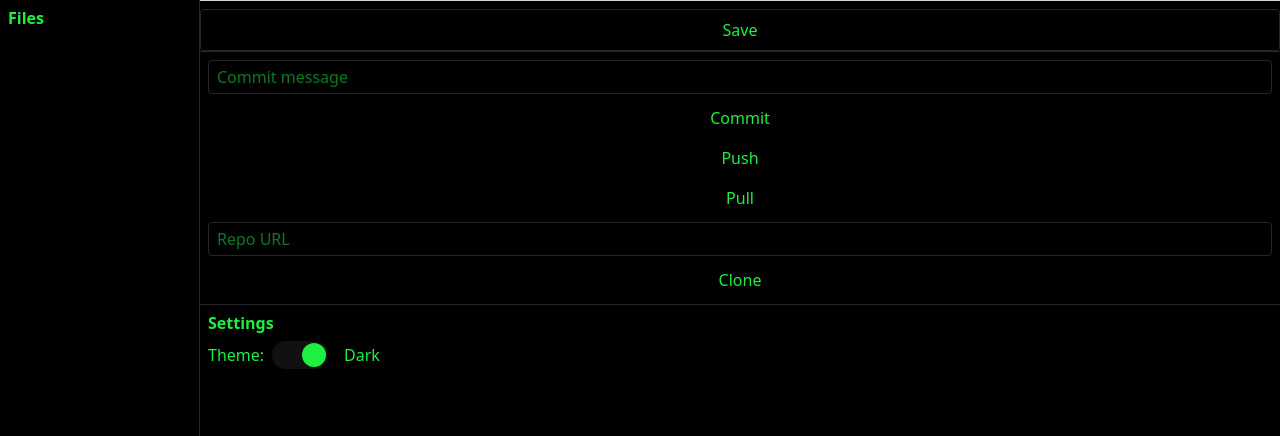
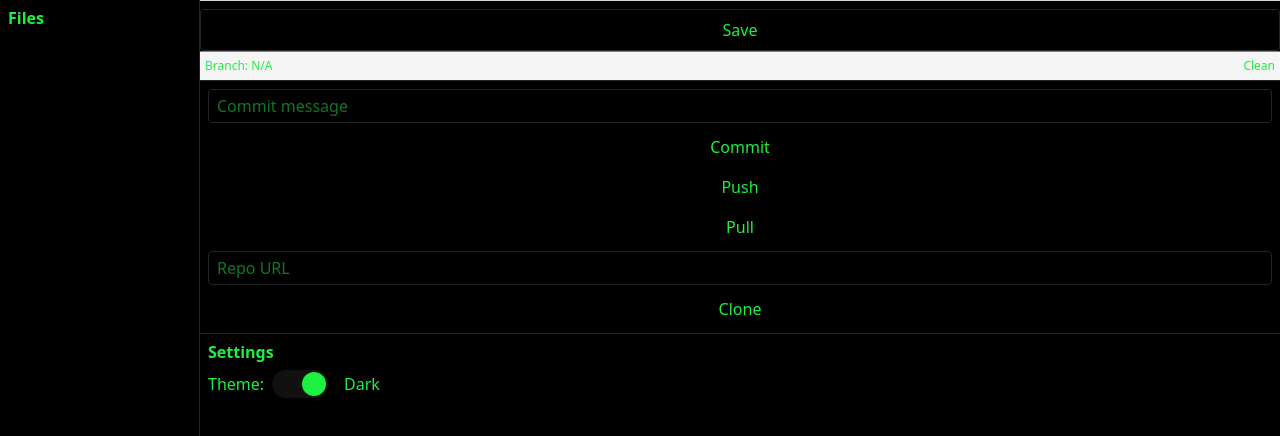
Before and after one commit to avantenaidoo/RogueRenegade, a React (Vite) app: page / in a window 1280 px wide. Shown: the top 436 px of the page. Built offline with nearby package versions, Linux system fonts and the light colour scheme; what @isomorphic-git/lightning-fs would draw is missing.

Commit message:
import git status in WorkSpace.tsx

```diff
--- a/src/pages/Workspace.tsx
+++ b/src/pages/Workspace.tsx
@@ -6,6 +6,8 @@ import GitPanel from "../components/GitPanel";
 import SettingsPanel from "../components/SettingsPanel";
 import { saveFile } from "../utils/fs";
 import "../App.css";
+import GitStatus from "../components/GitStatus";
+
 
 export default function Workspace() {
   const { tabs, activeTabIndex, updateTab, setActiveTab, closeTab } = useEditorStore();
@@ -120,6 +122,8 @@ export default function Workspace() {
           Save
         </button>
 
+        {/* --- Git Status Bar --- */}
+        <GitStatus />
         <GitPanel />
 
         {/* Settings Panel */}
```
